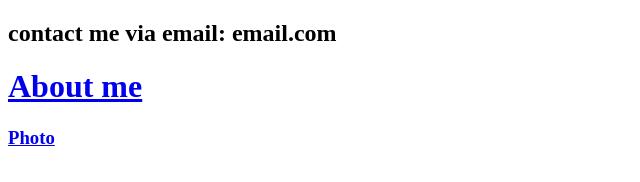
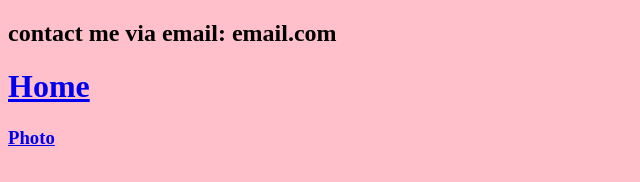
Before and after one commit to Maggie24-tech/Croissant, a plain HTML site: page contact.html in a window 1280 px wide. Shown: the whole page, without its empty margins (0-640 px from the left). Drawn offline with Linux system fonts and the light colour scheme.

Commit message:
added basic css

```diff
--- a/contact.html
+++ b/contact.html
@@ -4,10 +4,11 @@
     <meta charset="UTF-8" />
     <meta name="viewport" content="width=device-width, initial-scale=1.0" />
     <title>Document</title>
+    <link rel="stylesheet" href="style.css" />
   </head>
   <body>
     <h2>contact me via email: email.com</h2>
-    <h1><a href="/index.html">About me</a></h1>
+    <h1><a href="/index.html">Home</a></h1>
     <h3><a href="/Photo.html">Photo</a></h3>
   </body>
 </html>
--- /dev/null
+++ b/style.css
@@ -0,0 +1,3 @@
+body {
+  background: pink;
+}
```
Also changed, not shown: Photo.html (+1 -0 lines), index.html (+1 -0 lines).
